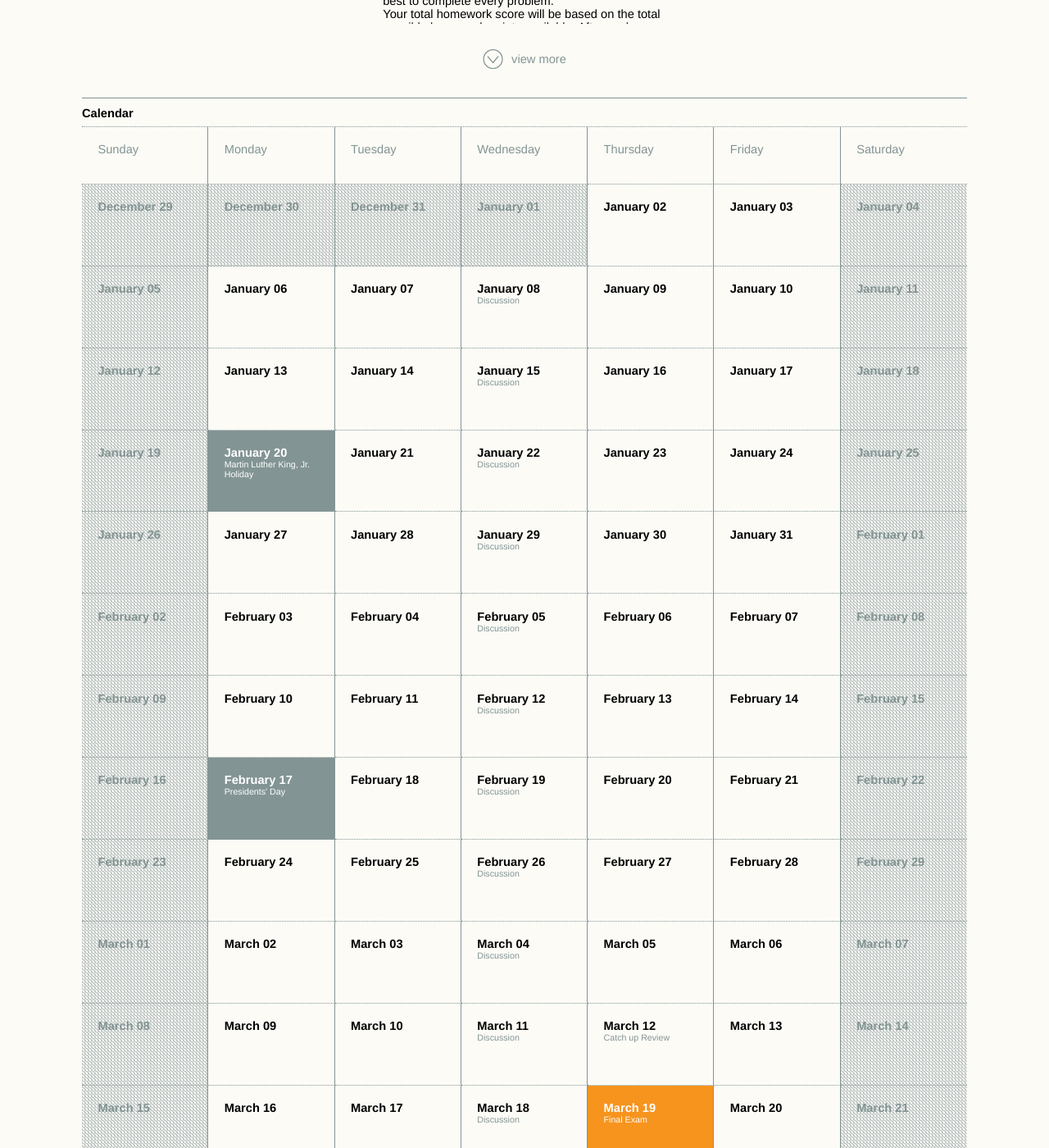
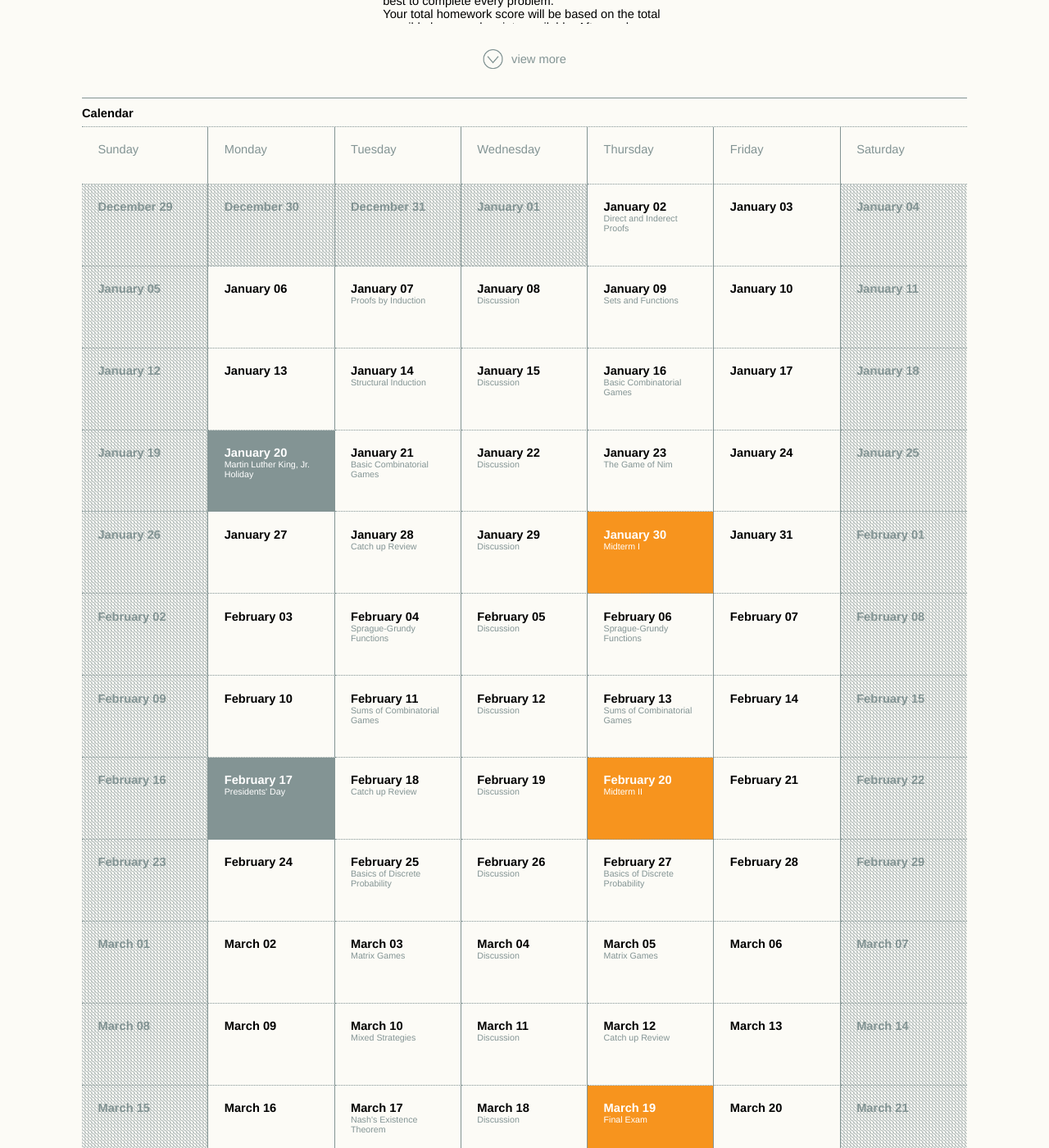
Before and after one commit to alexanderknop/alexanderknop.github.io, a Jekyll site: the page built from teaching/ucsd/152/2020/winter/index.html, in a window 1280 px wide and 1400 px high, scrolled down 996 px. Shown: the whole window at 82% size. Built offline with Jekyll 4.4.1, drawn with Linux system fonts in a browser that asks for light colours; nearby versions of some CDN libraries.

Commit message:
Update calendar math ucsd/152

```diff
--- a/teaching/ucsd/152/2020/winter/calendar.html
+++ b/teaching/ucsd/152/2020/winter/calendar.html
@@ -30,7 +30,7 @@
 		<td>
 			January 02
 			<div>
-
+				 Direct and Inderect Proofs
 			</div>
 		</td>
 		<td>
@@ -49,6 +49,9 @@
 		</td>
 		<td>
 			January 07
+			<div>
+				 Proofs by Induction
+			</div>
 		</td>
 		<td>
 			January 08
@@ -58,6 +61,9 @@
 		</td>
 		<td>
 			January 09
+			<div>
+				 Sets and Functions
+			</div>
 		</td>
 		<td>
 			January 10
@@ -75,6 +81,9 @@
 		</td>
 		<td>
 			January 14
+			<div>
+				 Structural Induction
+			</div>
 		</td>
 		<td>
 			January 15
@@ -84,6 +93,9 @@
 		</td>
 		<td>
 			January 16
+			<div>
+				 Basic Combinatorial Games
+			</div>
 		</td>
 		<td>
 			January 17
@@ -104,6 +116,9 @@
 		</td>
 		<td>
 			January 21
+			<div>
+				 Basic Combinatorial Games
+			</div>
 		</td>
 		<td>
 			January 22
@@ -113,6 +128,9 @@
 		</td>
 		<td>
 			January 23
+			<div>
+				 The Game of Nim
+			</div>
 		</td>
 		<td>
 			January 24
@@ -130,6 +148,9 @@
 		</td>
 		<td>
 			January 28
+			<div>
+				Catch up Review
+			</div>
 		</td>
 		<td>
 			January 29
@@ -137,8 +158,11 @@
 				Discussion
 			</div>
 		</td>
-		<td>
+		<td class = "exam">
 			January 30
+			<div>
+				Midterm I
+			</div>
 		</td>
 		<td>
 			January 31
@@ -156,6 +180,9 @@
 		</td>
 		<td>
 			February 04
+			<div>
+				 Sprague-Grundy Functions
+			</div>
 		</td>
 		<td>
 			February 05
@@ -165,6 +192,9 @@
 		</td>
 		<td>
 			February 06
+			<div>
+				 Sprague-Grundy Functions
+			</div>
 		</td>
 		<td>
 			February 07
@@ -182,6 +212,9 @@
 		</td>
 		<td>
 			February 11
+			<div>
+				 Sums of Combinatorial Games
+			</div>
 		</td>
 		<td>
 			February 12
@@ -191,6 +224,9 @@
 		</td>
 		<td>
 			February 13
+			<div>
+				 Sums of Combinatorial Games
+			</div>
 		</td>
 		<td>
 			February 14
@@ -211,6 +247,9 @@
 		</td>
 		<td>
 			February 18
+			<div>
+				Catch up Review
+			</div>
 		</td>
 		<td>
 			February 19
@@ -218,8 +257,11 @@
 				Discussion
 			</div>
 		</td>
-		<td>
+		<td class = "exam">
 			February 20
+			<div>
+				Midterm II
+			</div>
 		</td>
 		<td>
 			February 21
@@ -237,6 +279,9 @@
 		</td>
 		<td>
 			February 25
+			<div>
+				 Basics of Discrete Probability
+			</div>
 		</td>
 		<td>
 			February 26
@@ -246,6 +291,9 @@
 		</td>
 		<td>
 			February 27
+			<div>
+				 Basics of Discrete Probability
+			</div>
 		</td>
 		<td>
 			February 28
@@ -263,6 +311,9 @@
 		</td>
 		<td>
 			March 03
+			<div>
+				 Matrix Games
+			</div>
 		</td>
 		<td>
 			March 04
@@ -272,6 +323,9 @@
 		</td>
 		<td>
 			March 05
+			<div>
+				 Matrix Games
+			</div>
 		</td>
 		<td>
 			March 06
@@ -289,6 +343,9 @@
 		</td>
 		<td>
 			March 10
+			<div>
+				 Mixed Strategies
+			</div>
 		</td>
 		<td>
 			March 11
@@ -318,6 +375,9 @@
 		</td>
 		<td>
 			March 17
+			<div>
+				 Nash's Existence Theorem
+			</div>
 		</td>
 		<td>
 			March 18
```
